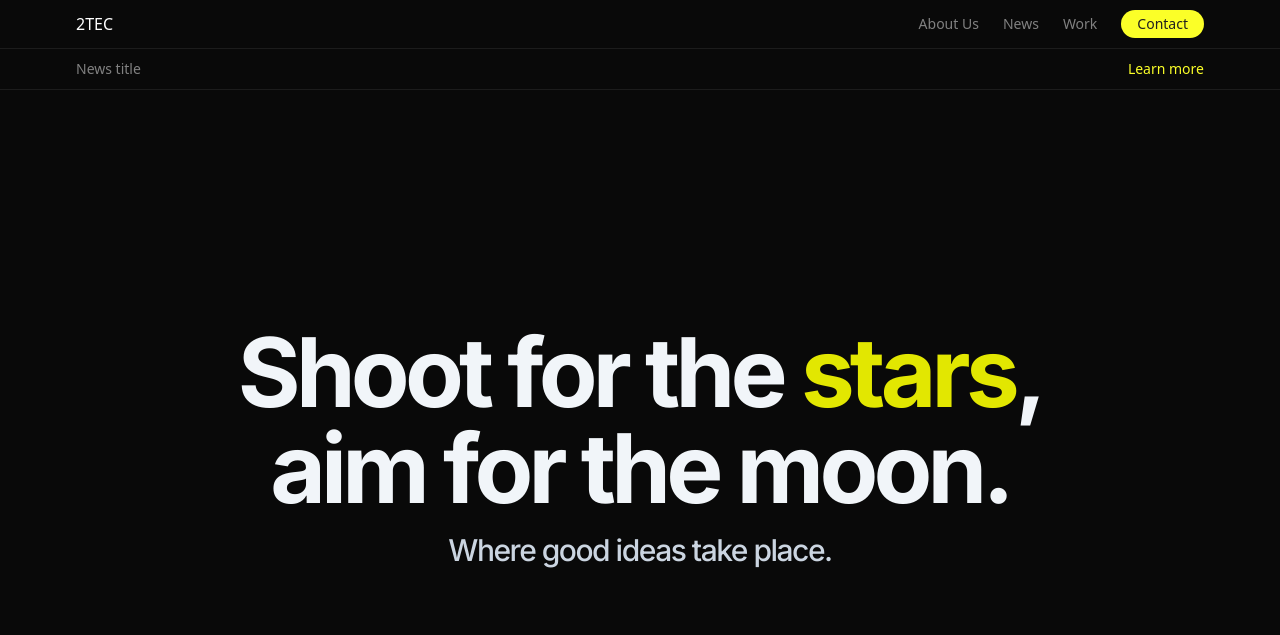
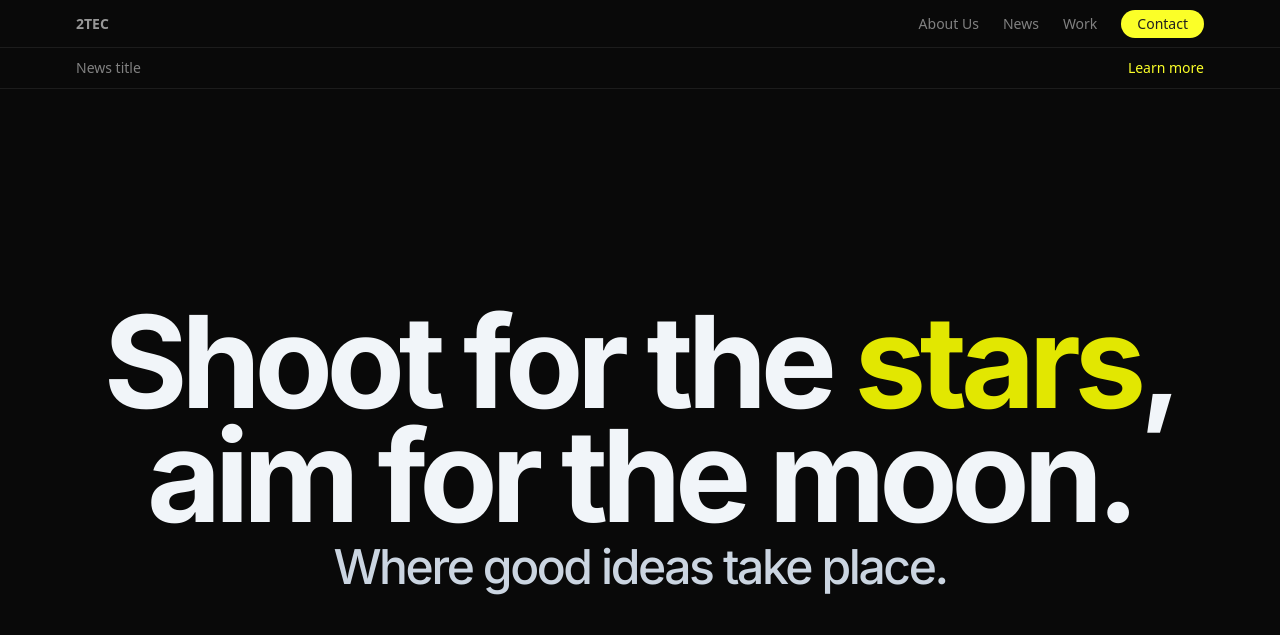
Before and after one commit to 2TEC-Technologies/web, a SvelteKit app: page /about in a window 1280 px wide. Shown: the top 635 px of the page. Built offline with nearby package versions, Linux system fonts and the light colour scheme; what tailwindcss-animated would draw is missing.

Commit message:
navbar +about updated
falta arreglar el tamaño del texto normal, etc

```diff
--- a/src/components/nav.svelte
+++ b/src/components/nav.svelte
@@ -1,34 +1,60 @@
 <!-- Main navbar -->
-<div class="block lg:flex box-border bg-nav-bg items-center justify-between border-b border-gb">
-
-        <div class="nav items-center align-center">
-            <div class="flex align-center">
-            <h1 class="antialiased text-white">2TEC</h1>
-            </div>
-            <!-- div normal-->
-            <div class="hidden lg:block">
-                <ul class="flex text-sm items-center justify-end gap-6 content-center">
-                    <li class="antialiased text-nav-text"> About Us </li>
-                    <li class="antialiased text-nav-text"> News </li>
-                    <li class="antialiased text-nav-text"> Work </li>
-                    <li class="antialiased rounded-full text-p-button-dark self-center p-button bg-p-button-bg"> Contact </li>
-                </ul>
-            </div>
-            <!-- div mobile-->
+<div
+    class="block lg:flex box-border bg-nav-bg items-center justify-between border-b border-gb h-[48px]"
+>
+    <!-- Contenedor principal (para centrarlo)-->
+    <div class="nav items-center align-center h-full">
+        <div class="flex align-center">
+            <h1 class="antialiased text-nav-h text-base lg:text-sm font-bold">
+                <a href="/">2TEC</a>
+            </h1>
         </div>
 
+        <!-- Navbar normal-->
+        <div class="hidden lg:block">
+            <ul
+                class="flex text-base lg:text-sm items-center justify-end gap-6 content-center"
+            >
+                <li class="antialiased text-nav-text">
+                    <a href="/about">About Us</a>
+                </li>
+                <li class="antialiased text-nav-text">
+                    <a href="/news">News</a>
+                </li>
+                <li class="antialiased text-nav-text">
+                    <a href="/work">Work</a>
+                </li>
+                <a href="/contact"
+                    ><li
+                        class="antialiased rounded-full text-p-button-dark self-center p-button bg-p-button-bg"
+                    >
+                        Contact
+                    </li></a
+                >
+            </ul>
+        </div>
 
-</div>
-<!-- News navbar -->
-<div class="block text-sm lg:flex box-border bg-nav-bg items-center justify-between border-b border-gb">
-    <div class="nav items-center align-center">
-            <h3 class="text-nav-text"> News title </h3>
-            <a href="https://www.google.com" class="text-p-button-bg">Learn more</a>
+        <!-- Navbar responsive (burguer menu)-->
+        <div class="block text-base lg:text-sm lg:hidden self-center">
+            <img src="/burger-nav.svg" alt="" srcset="" />
         </div>
+    </div>
 </div>
 
+<!-- News navbar -->
+<div
+    class="block text-base lg:text-sm lg:flex box-border bg-nav-bg items-center justify-between border-b border-gb"
+>
+    <div class="nav items-center align-center">
+        <h3 class="text-nav-text antialiased">News title</h3>
+        <a href="https://www.google.com" class="text-p-button-bg antialiased"
+            >Learn more</a
+        >
+    </div>
+</div>
+
+<!-- Estilos -->
 <style is:global>
-
     :root {
         --sizes-pageWidth: 1200px;
     }
@@ -47,5 +73,4 @@
     .p-button {
         padding: 4px 16px;
     }
-
 </style>
--- a/src/routes/about/+page.svelte
+++ b/src/routes/about/+page.svelte
@@ -9,19 +9,19 @@
 <Nav></Nav>
 
 <div
-    class="flex hero justify-center align-middle flex-col bg-nav-bg bg-no-repeat bg-center bg-cover bg-fixed bg-black font-inter"
+    class="flex hero justify-center align-middle flex-col bg-nav-bg bg-no-repeat bg-center bg-cover bg-fixe font-inter"
 >
     <div
         class="flex flex-col justify-items-center h-2/5 justify-center self-center px-10"
     >
         <h2
-            class="items-center text-6xl md:text-8xl font-bold tracking-tighter leading-[89.02%] text-slate-100 self-center text-center font-inter duration-700 animate animate-glow"
+            class="items-center text-[64px] lg:text-[128px] font-bold tracking-tighter leading-[89.02%] text-slate-100 self-center lg:text-center text-left font-inter duration-700 animate animate-glow"
         >
             Shoot for the <span class="text-yellow-vivid">stars</span>, <br /> aim
             for the moon.
         </h2>
         <p
-            class="text-slate-300 text-center text-2xl font-medium my-4
+            class="text-slate-300 lg:text-center text-left text-[20px] lg:text-[48px] font-medium my-4
                     tracking-tighter md:text-3xl animate animate-glow"
         >
             Where good ideas take place.
--- a/tailwind.config.js
+++ b/tailwind.config.js
@@ -16,6 +16,7 @@ export default {
         "smooth-gray": "#D1D1D1",
         "nav-bg": "#090909",
         "nav-text": "#818181",
+		"nav-h" : "#979797",
         gb: "#1C1C1C",
         "p-button-dark": "#1F1F1F",
         "p-button-bg": "#FBFF28",
```
Also changed, not shown: static/burger-nav.svg (added).
